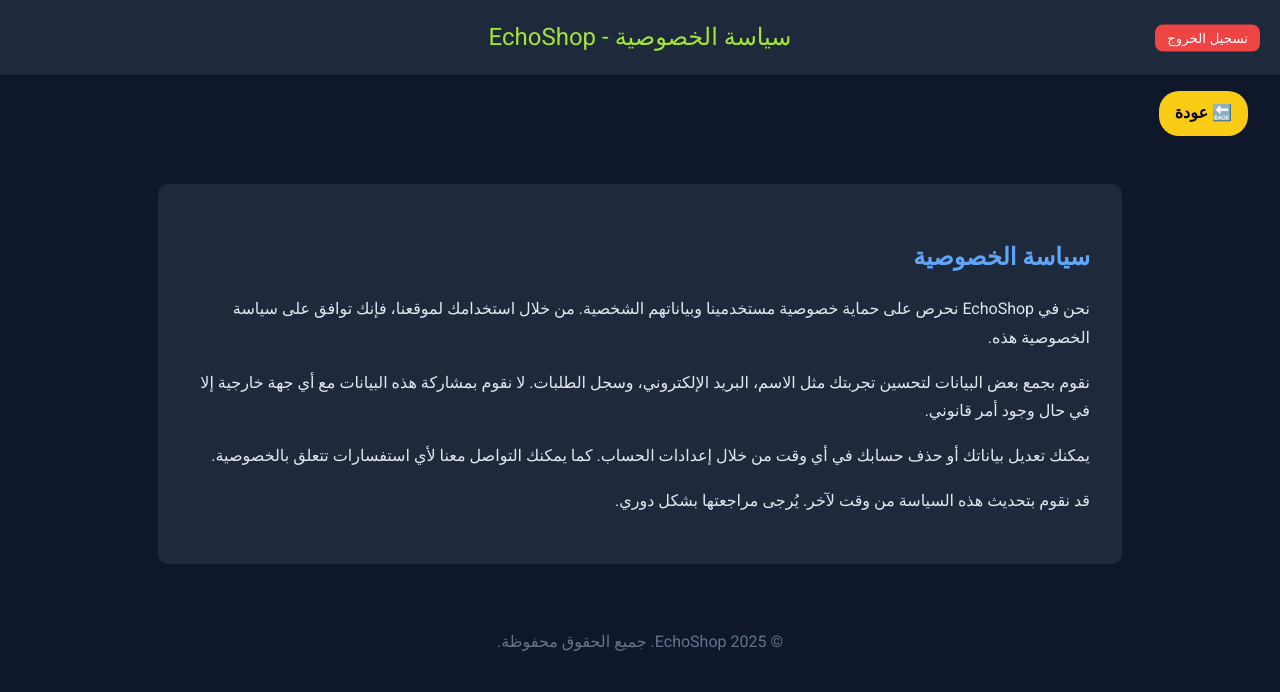
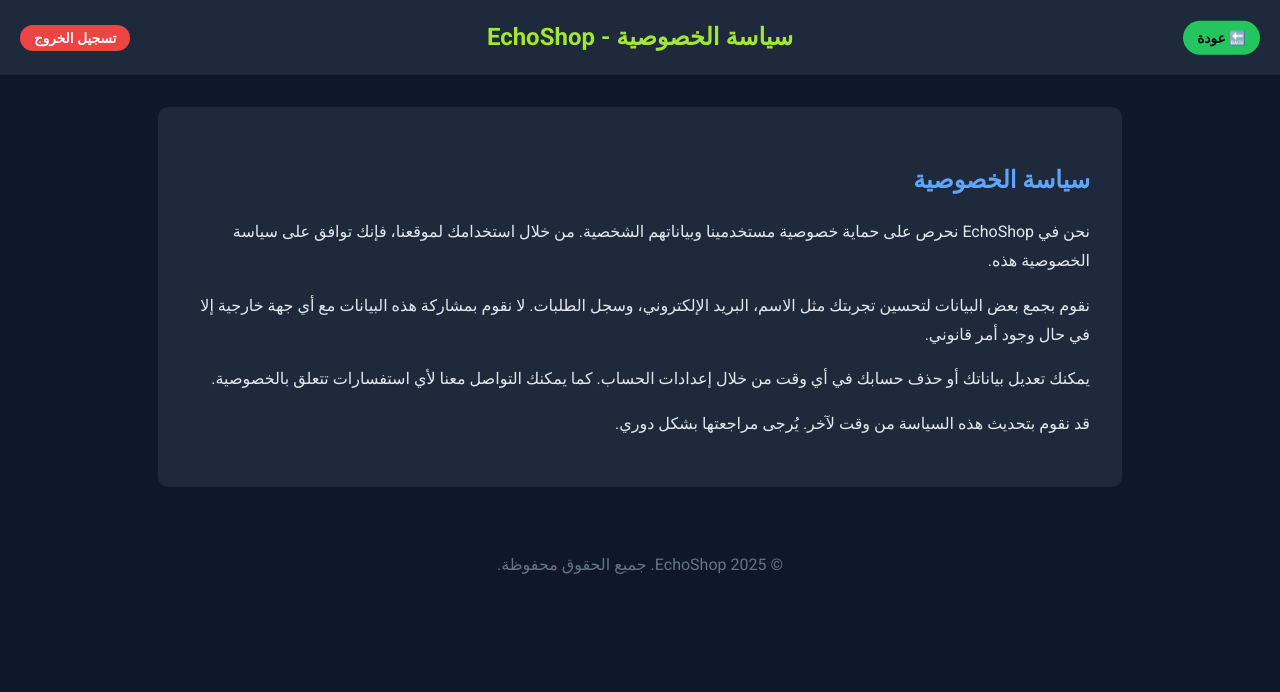
Before and after one commit to echoshop-eg/EchoShop, a plain HTML site: page privacy-ar.html in a window 1280 px wide. Drawn offline with Linux system fonts and the light colour scheme.

Commit message:
Update privacy-ar.html

```diff
--- a/privacy-ar.html
+++ b/privacy-ar.html
@@ -20,28 +20,29 @@
       font-size: 1.5rem;
       color: #a3e635;
       position: relative;
+      font-weight: bold;
+    }
+    .logout-btn, .back-btn {
+      position: absolute;
+      top: 50%;
+      transform: translateY(-50%);
+      padding: 5px 14px;
+      font-size: 0.85rem;
+      border-radius: 20px;
+      font-weight: bold;
+      cursor: pointer;
+      text-decoration: none;
+      border: none;
     }
     .logout-btn {
-      position: absolute;
-      right: 20px;
-      top: 50%;
-      transform: translateY(-50%);
+      left: 20px;
       background-color: #ef4444;
       color: white;
-      border: none;
-      padding: 6px 12px;
-      border-radius: 8px;
-      cursor: pointer;
     }
     .back-btn {
-      display: inline-block;
-      margin: 1rem 2rem;
-      background-color: #facc15;
-      color: #000;
-      padding: 0.5rem 1rem;
-      text-decoration: none;
-      border-radius: 20px;
-      font-weight: bold;
+      right: 20px;
+      background-color: #22c55e;
+      color: black;
     }
     .container {
       max-width: 900px;
@@ -71,15 +72,17 @@
       alert("تم تسجيل الخروج.");
       window.location.href = "index-ar.html";
     }
+    function goBack() {
+      window.history.back();
+    }
   </script>
 </head>
 <body>
   <header>
+    <a class="back-btn" href="#" onclick="goBack()">🔙 عودة</a>
     <button class="logout-btn" onclick="logout()">تسجيل الخروج</button>
     سياسة الخصوصية - EchoShop
   </header>
-
-  <a class="back-btn" href="index-ar.html">🔙 عودة</a>
 
   <div class="container">
     <h2>سياسة الخصوصية</h2>
```
